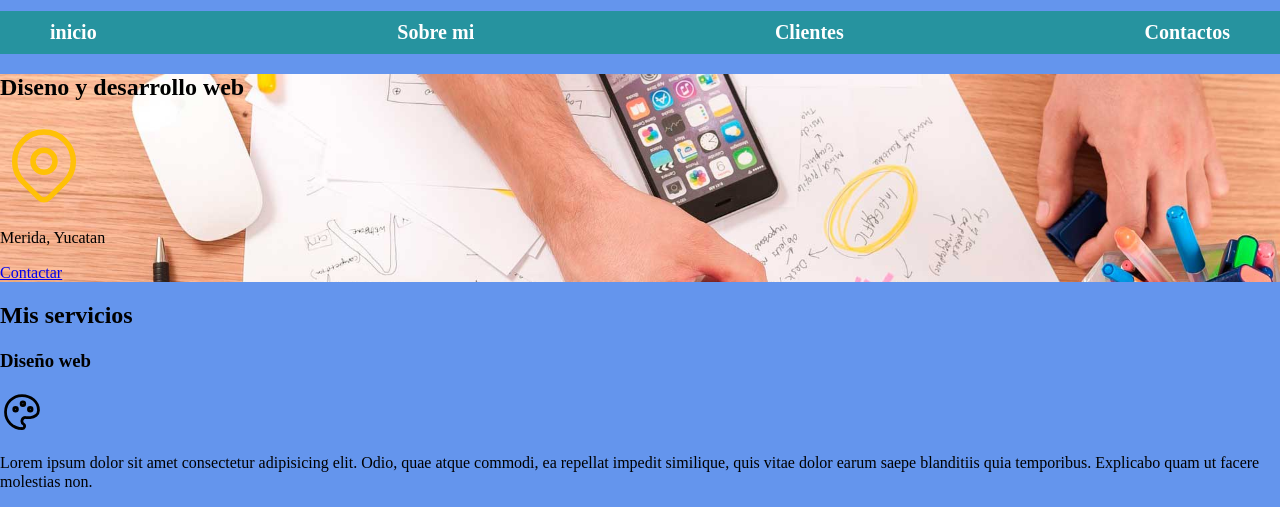
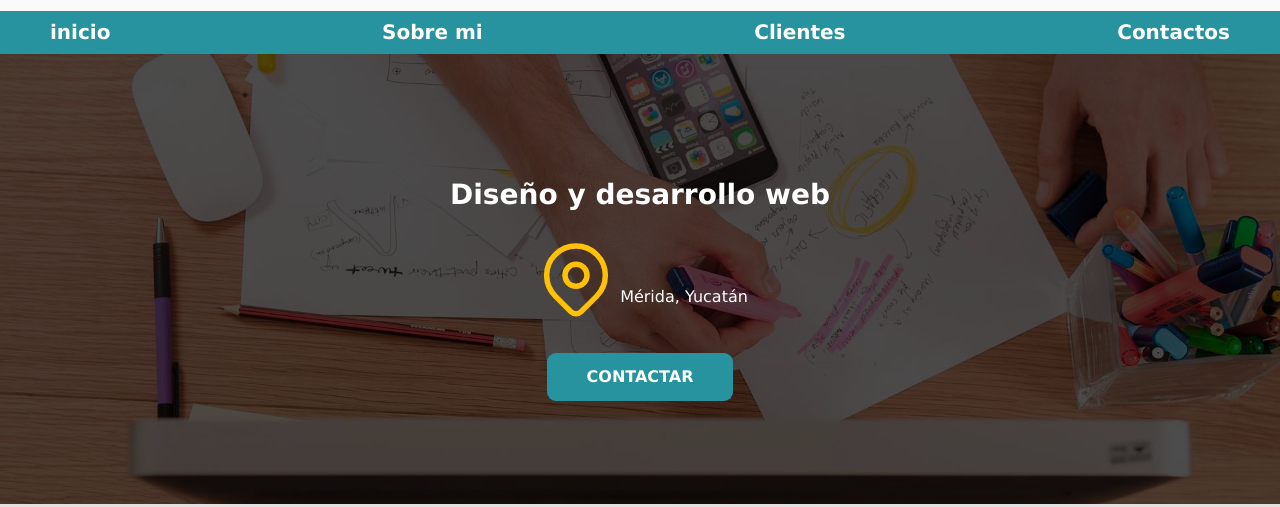
Before and after one commit to angl10/Proyecto, a plain HTML site: page index.html in a window 1280 px wide. Shown: the part 84-591 px from the top of the page. Drawn offline with Linux system fonts and the light colour scheme.

Commit message:
Hero finished

```diff
--- a/CSS/style.css
+++ b/CSS/style.css
@@ -4,6 +4,7 @@
     --primario: #ffc107;
     --secundario: #26939f;
     --gris: #757575;
+    --grissClaro: #b6b6b6;
 }
 
 html{
@@ -11,49 +12,31 @@ html{
 }
 body{
     font-size: 16px;
+    font-family: 'Lucida Sans';
+    background: linear-gradient(to top, var(--grissClaro) 0%, var(--blanco) 100%);
 }
 
 
-/* Se aplica desde 0 pixeles */
-body{
-    background-color: bisque;
-}
-
-/*Recomendado
-480px para móviles
-768px para tablets
-*/
-
-@media(min-width: 480px){
-    body{
-        background-color: blue;
-    }
-}
-
-@media(min-width: 768px){
-    body{
-        background-color: cornflowerblue;
-    }
-}
-
-
-
-
-
-
-
-.titulo{
-    text-align: center;
+/*Tipofrafia*/
+h1 {
     font-size: 3.8rem;
 }
-/*comentarios/*
-/*el punto hace referencias a las clases*/
+h2 {
+    font-size: 2.8rem;
+}
+h3{
+    font-size: 1.8rem;
+}
+h1,h2,h3{
+    text-align: center;
+}
 
 .titulo span{
     font-size: 2rem;
 }
+
+
 .navegacion-principal{
-    background-color: var(--secundario);
     /*pading es por dentro, margin es por fuera*/
 
     display: flex;/* Flex box esta disenado para alinear elementos en tus disenos.
@@ -64,12 +47,10 @@ body{
     flex-direction: column;
     align-items: center;
 }
-
-@media (min-width: 768px) {
+@media(min-width:768px){
     .navegacion-principal{
         flex-direction: row;
         justify-content: space-between;
-
     }
 }
 
@@ -90,7 +71,7 @@ mas especifico o mas definido*/
 /* rem es una unidad de medida en CSS 1 rem es = 10pix */
 .contenedor{
 
-    width: 120rem;
+    max-width:120rem;
     margin: 0 auto;
 
     /*otra forma de hacer lo de arriba mas personalizada es:
@@ -103,8 +84,49 @@ mas especifico o mas definido*/
     background-color: var(--secundario);
 }
 
+
+
+/*Contenido Hero*/
 .hero{
     background-image: url(../img/hero.jpg);
-    background-repeat: no-repeat; /*Sirve para evitar la repetición cuando es peqeuña*/
-    background-size: cover; /*Para que la imagen se ajuste al tamaño del contenedor*/
+    background-repeat: no-repeat;               /*Sirve para evitar la repetición cuando es pequeña*/
+    background-size: cover;                     /*Para que la imagen se ajuste al tamaño del contenedor*/
+    height: 450px;
+    position: relative;
 }
+.contenido-hero{
+    position: absolute;
+    background-color: rgba(0, 0, 0, .7);
+    width: 100%;
+    height: 100%;
+    display: flex;
+    flex-direction: column;
+    align-items: center;
+    justify-content: center;
+}
+.contenido-hero p, .contenido-hero h2{
+    color: var(--blanco);
+}
+.contenido-hero-ubicacion{
+    display: flex;
+    align-items: flex-end;
+}
+
+.contenido-hero-btn{
+    background-color: var(--secundario);
+    color: var(--blanco);
+    text-decoration: none;
+    font-weight: bold;
+    margin-top: 3rem;
+    padding: 1.5rem 4rem;
+    border-radius: .9rem;
+    text-transform: uppercase;
+    text-align: center;
+    width: auto;
+
+}
+@media(max-width: 480px){
+    .contenido-hero-btn{
+        width: 70%;
+    }
+}
--- a/index.html
+++ b/index.html
@@ -20,7 +20,7 @@
 </head>
 <body>
     <header>
-        <h1 class="titulo">Angel David Pinacho Canto <span>Developer</span></h1>
+        <h1 class="titulo">Angel David Pinacho <span>Developer</span></h1>
     </header>
     <div class="nav-bg">
         <nav class="navegacion-principal contenedor">
@@ -34,14 +34,16 @@
 
     <section class="hero">
         <div class="contenido-hero">
-            <h2>Diseno y desarrollo web</h2>
-            <svg xmlns="http://www.w3.org/2000/svg" class="icon icon-tabler icon-tabler-map-pin" width="88" height="88" viewBox="0 0 24 24" stroke-width="1.5" stroke="#ffc107" fill="none" stroke-linecap="round" stroke-linejoin="round">
-                <path stroke="none" d="M0 0h24v24H0z" fill="none"/>
-                <path d="M9 11a3 3 0 1 0 6 0a3 3 0 0 0 -6 0" />
-                <path d="M17.657 16.657l-4.243 4.243a2 2 0 0 1 -2.827 0l-4.244 -4.243a8 8 0 1 1 11.314 0z" />
-            </svg>
-            <p>Merida, Yucatan</p>
-            <a href="#">Contactar</a>
+            <h2>Diseño y desarrollo web</h2>
+            <div class="contenido-hero-ubicacion">
+                <svg xmlns="http://www.w3.org/2000/svg" class="icon icon-tabler icon-tabler-map-pin" width="88" height="88" viewBox="0 0 24 24" stroke-width="1.5" stroke="#ffc107" fill="none" stroke-linecap="round" stroke-linejoin="round">
+                    <path stroke="none" d="M0 0h24v24H0z" fill="none"/>
+                    <path d="M9 11a3 3 0 1 0 6 0a3 3 0 0 0 -6 0" />
+                    <path d="M17.657 16.657l-4.243 4.243a2 2 0 0 1 -2.827 0l-4.244 -4.243a8 8 0 1 1 11.314 0z" />
+                </svg>
+                <p>Mérida, Yucatán</p>
+            </div>
+            <a href="#" class="contenido-hero-btn">Contactar</a>
         </div>
     </section>
 
```
